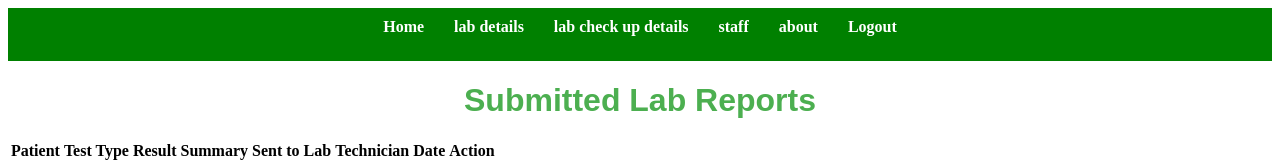
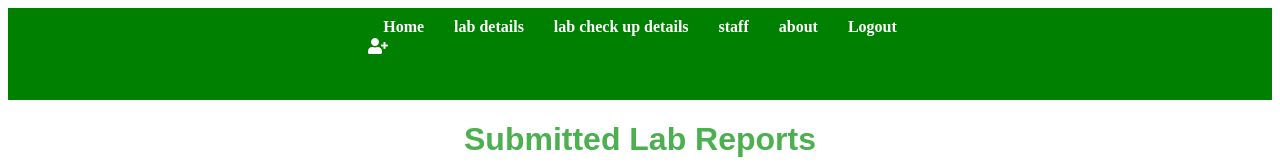
Before and after one commit to shxrox/BloodLink, a React (Vite) app in the folder BloodLine-Frontend/: page /dashboard/lab/lab-cheking in a window 1280 px wide. Shown: the top 162 px of the page. Built offline with nearby package versions, Linux system fonts and the light colour scheme; no server answers.

Commit message:
Navbar Page Updating

```diff
--- a/BloodLine-Frontend/src/component/dashboard/doctor/DoctorNavbar.jsx
+++ b/BloodLine-Frontend/src/component/dashboard/doctor/DoctorNavbar.jsx
@@ -1,5 +1,6 @@
 import React from "react";
 import { Link } from "react-router-dom";
+import { FaUserPlus } from "react-icons/fa";
 
 const NurseNavbar = () => {
   return (
@@ -12,6 +13,12 @@ const NurseNavbar = () => {
         <Link to="/dashboard/doctor/petient-medicine" style={styles.link}>patient medicine</Link>
         <Link to="/dashboard/doctor/about" style={styles.link}>about</Link>
         <Link to="/dashboard/doctor/staff" style={styles.link}>staff</Link>
+
+  <div style={styles.registerIcon}>
+  <Link to="/registration" style={{ color: "white", textDecoration: "none" }} title="Register">
+    <FaUserPlus size={20} />
+  </Link>
+</div>
 
 
         <Link to="/login" style={styles.link}>Logout</Link>
--- a/BloodLine-Frontend/src/component/dashboard/lab/LabNavbar.jsx
+++ b/BloodLine-Frontend/src/component/dashboard/lab/LabNavbar.jsx
@@ -1,5 +1,8 @@
 import React from "react";
 import { Link } from "react-router-dom";
+import { FaUserPlus } from "react-icons/fa";
+
+
 
 const NurseNavbar = () => {
   return (
@@ -11,6 +14,12 @@ const NurseNavbar = () => {
         <Link to="/dashboard/lab/staff" style={styles.link}>staff</Link>
         <Link to="/dashboard/lab/about" style={styles.link}>about</Link>
         <Link to="/login" style={styles.link}>Logout</Link>
+        <div style={styles.registerIcon}>
+  <Link to="/registration" style={{ color: "white", textDecoration: "none" }} title="Register">
+    <FaUserPlus size={20} />
+  </Link>
+</div>
+
       </div>
     </nav>
   );
--- a/BloodLine-Frontend/src/component/dashboard/nurse/NurseNavbar.jsx
+++ b/BloodLine-Frontend/src/component/dashboard/nurse/NurseNavbar.jsx
@@ -1,5 +1,7 @@
 import React from "react";
 import { Link } from "react-router-dom";
+import { FaUserPlus } from "react-icons/fa";
+
 
 const NurseNavbar = () => {
   return (
@@ -13,6 +15,12 @@ const NurseNavbar = () => {
         <Link to="/dashboard/nurse/staff" style={styles.link}>staff</Link>
         <Link to="/dashboard/nurse/about" style={styles.link}>about</Link>
         <Link to="/login" style={styles.link}>Logout</Link>
+        <div style={styles.registerIcon}>
+  <Link to="/registration" style={{ color: "white", textDecoration: "none" }} title="Register">
+    <FaUserPlus size={20} />
+  </Link>
+</div>
+
       </div>
     </nav>
   );
```
